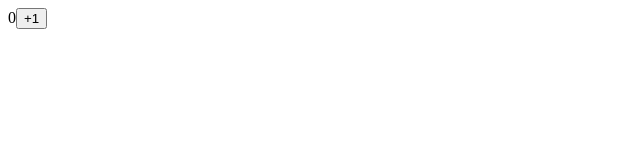
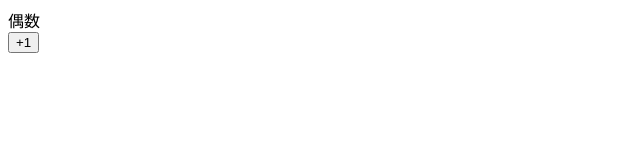
Before and after one commit to Gy-coder/React-class-examples, a React (Create React App) app in the folder my-app/: page / in a window 1280 px wide. Shown: the top 160 px of the page, without its empty margins (0-640 px from the left). Built offline with nearby package versions, Linux system fonts and the light colour scheme.

Commit message:
render里写if else

```diff
--- a/my-app/src/App.js
+++ b/my-app/src/App.js
@@ -12,22 +12,23 @@ class App extends React.Component {
     this.setState(state => ({
       n: state.n + 1
     }))
-    this.setState(state => ({
-      n: state.n - 1
-    }))
-  }
-  shouldComponentUpdate(newProps, newState) {
-    if (newState.n === this.state.n) {
-      return false
-    } else {
-      return true
-    }
+
   }
   render() {
-    console.log('render执行了')
+    let message
+    console.log(this.state.n)
+    if (this.state.n % 2 === 0) {
+      message = (
+        <div>偶数</div>
+      )
+    } else {
+      message = (
+        <span>奇数</span>
+      )
+    }
     return (
       <div>
-        {this.state.n}
+        {message}
         <button onClick={() => { this.addN() }}>+1</button>
       </div>
     )
```
